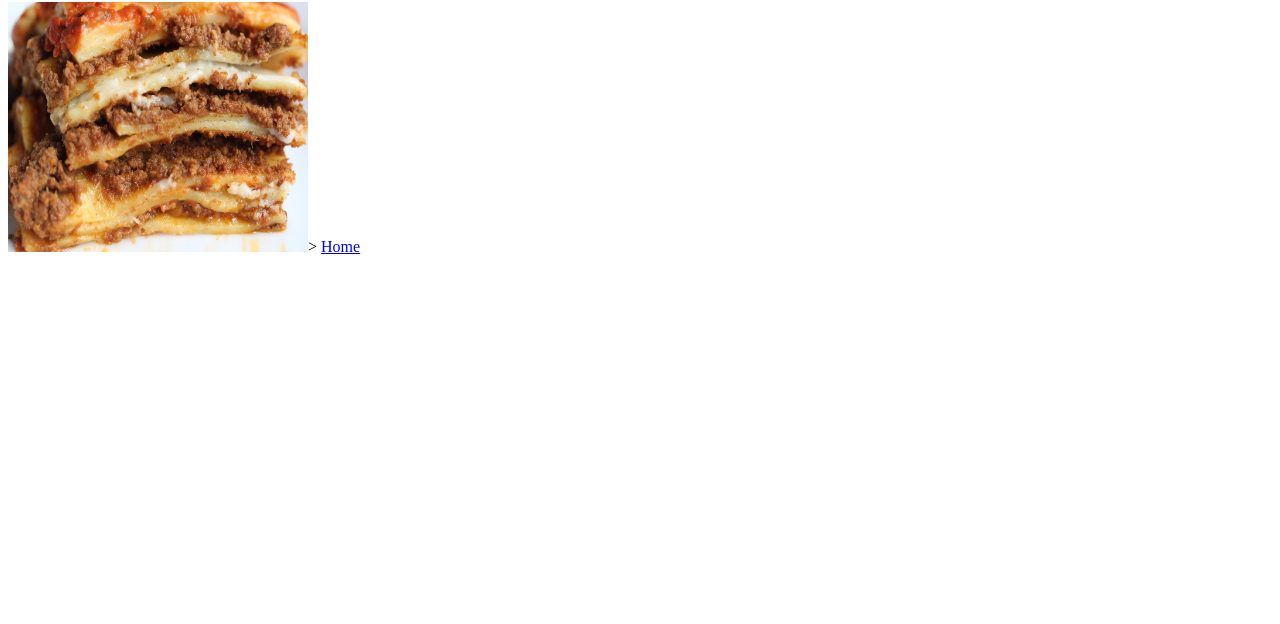
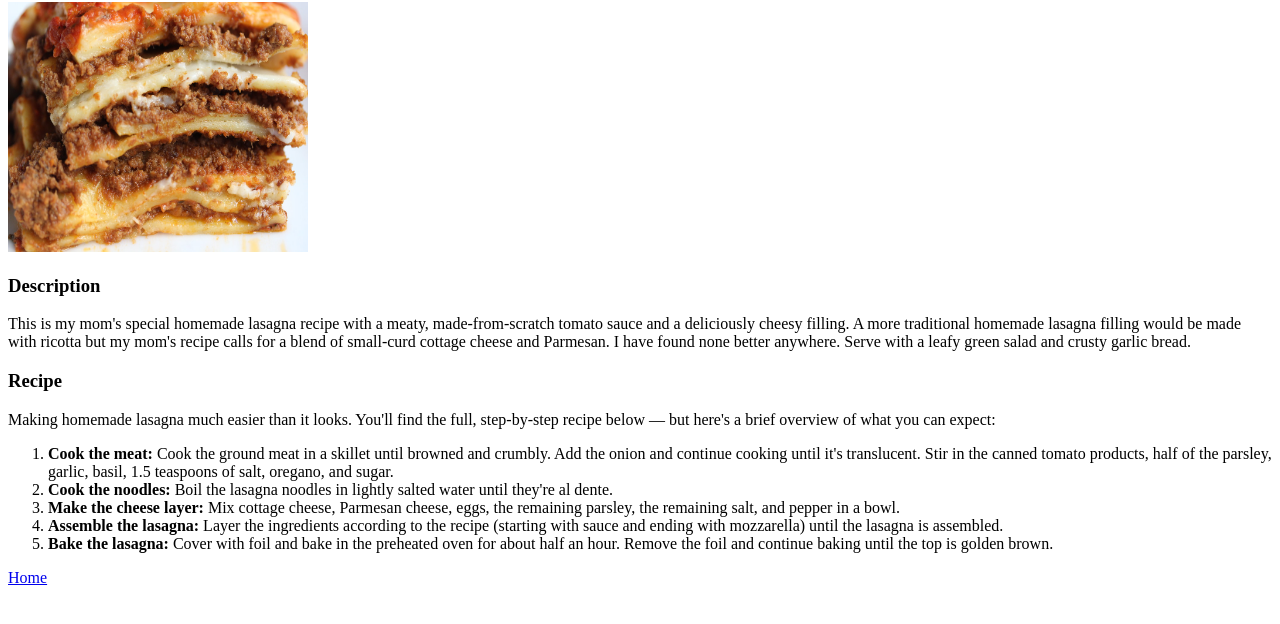
Before and after one commit to DimiRev/odin-recipes, a plain HTML site: page recipes/lasagna.html in a window 1280 px wide. Shown: the part 78-702 px from the top of the page. Drawn offline with Linux system fonts and the light colour scheme.

Commit message:
Feat: added recipe to lasagna.html

```diff
--- a/recipes/lasagna.html
+++ b/recipes/lasagna.html
@@ -3,14 +3,31 @@
 <head>
     <meta charset="UTF-8">
     <meta name="viewport" content="width=device-width, initial-scale=1.0">
-    <title>Document</title>
+    <title>Lasagna</title>
 </head>
 <body>
     <h1>Lasagna</h1>
 
-    <img src="../images/lasagna.jpg"alt="Lasagna" height="250" width="300
-    ">>
+    <img src="../images/lasagna.jpg" alt="Lasagna" height="250" width="300">
+
+    <h3>Description</h3>
+
+    <p>This is my mom's special homemade lasagna recipe with a meaty, made-from-scratch tomato sauce and a deliciously cheesy filling. A more traditional homemade lasagna filling would be made with ricotta but my mom's recipe calls for a blend of small-curd cottage cheese and Parmesan. I have found none better anywhere. Serve with a leafy green salad and crusty garlic bread.</p>
+
+    <h3>Recipe</h3>
+    <p> Making homemade lasagna much easier than it looks. You'll find the full, step-by-step recipe below — but here's a brief overview of what you can expect:
+
+<ol>
+<li><strong>Cook the meat:</strong> Cook the ground meat in a skillet until browned and crumbly. Add the onion and continue cooking until it's translucent. Stir in the canned tomato products, half of the parsley, garlic, basil, 1.5 teaspoons of salt, oregano, and sugar.</li>
+<li><strong>Cook the noodles:</strong> Boil the lasagna noodles in lightly salted water until they're al dente.</li>
+<li><strong>Make the cheese layer:</strong> Mix cottage cheese, Parmesan cheese, eggs, the remaining parsley, the remaining salt, and pepper in a bowl. </li>
+<li><strong>Assemble the lasagna:</strong> Layer the ingredients according to the recipe (starting with sauce and ending with mozzarella) until the lasagna is assembled. </li>
+<li><strong>Bake the lasagna:</strong> Cover with foil and bake in the preheated oven for about half an hour. Remove the foil and continue baking until the top is golden brown. </li>
+
+</ol>
+</body>
 
     <a href="../index.html">Home</a>
+
 </body>
 </html>
```
Also changed, not shown: index.html (+4 -1 lines).
